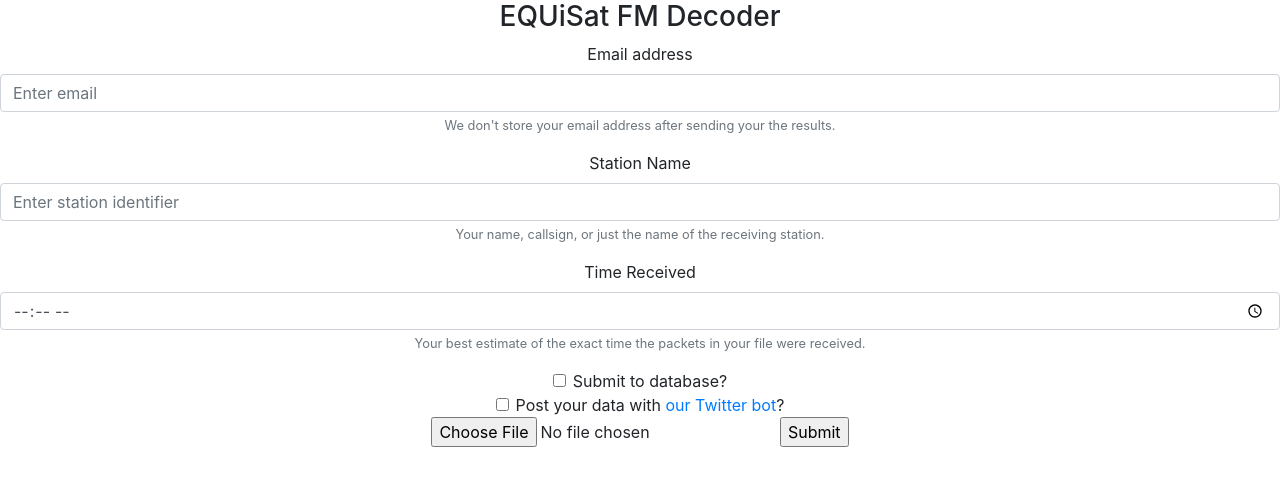
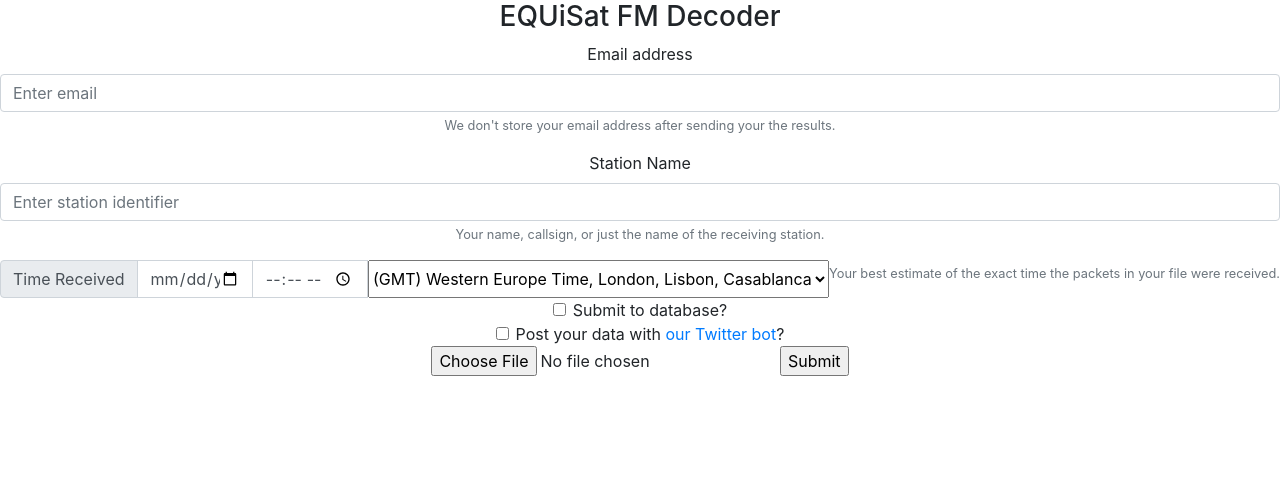
Before and after one commit to BrownSpaceEngineering/equisat-decode-server, a Flask app: page / in a window 1280 px wide. Shown: the top 486 px of the page. Run offline with Flask 2, Linux system fonts and the light colour scheme; parts of the project's set-up code (start-up, migrations or seed data) failed here and were passed over; some libraries are stand-ins or nearby versions.

Commit message:
Add rx_time handling and validation, hook up API

```diff
--- a/equisat_fm_demod.py
+++ b/equisat_fm_demod.py
@@ -4,7 +4,7 @@
 # GNU Radio Python Flow Graph
 # Title: Equisat Fm Demod
 # Description: This flowgraph generates the flowgraph used in decode.py
-# Generated: Sat Dec 29 17:09:39 2018
+# Generated: Sun Dec 30 16:07:39 2018
 ##################################################
 
 
--- a/server.py
+++ b/server.py
@@ -6,6 +6,10 @@
 import yaml
 import os
 import yagmail
+from yagmail import validate
+from yagmail.error import YagInvalidEmailAddress
+import datetime
+import logging
 
 import config
 from decoder import DecoderQueue
@@ -22,6 +26,10 @@
 decoder = DecoderQueue()
 # limit upload file size
 app.config['MAX_CONTENT_LENGTH'] = (1.1*MAX_WAVFILE_SIZE_B) * 1024 * 1024
+# # config logging to console
+# console = logging.StreamHandler()
+# console.setLevel(logging.DEBUG)
+# app.logger.addHandler(console)
 
 # setup email
 if hasattr(config, "gmail_user") and hasattr(config, "gmail_user"):
@@ -36,11 +44,29 @@
 
 @app.route('/upload', methods=["POST", "GET"])
 def upload_form():
+    # convert RX time fields into datetime
+    # parse in as local time
+    rx_time = datetime.datetime.strptime(request.form["rx_time_date"] + " " + request.form["rx_time_time"], "%Y-%m-%d %H:%M")
+    # then convert to UTC time using entered timezone
+    rx_time_timezone = request.form["rx_time_timezone"]
+    tz_hours = int(rx_time_timezone[:3])
+    tz_minutes = int(60*(float(rx_time_timezone[4:])/100.0))
+    rx_time = rx_time - datetime.timedelta(hours=tz_hours, minutes=tz_minutes)
+
+    # initial validation
+    try:
+        validate.validate_email_with_regex(request.form["email"])
+    except YagInvalidEmailAddress:
+        title = "Invalid email address"
+        message = "We send you the results of the decoding by email, so we'll need a valid email address. We don't store your address after sending you the results."
+        return render_template("decode_submit.html", title=title, message=message)
+
+    # wavfile validation
     wavfilename = save_wavfile()
     if wavfilename is None:
         title = "No WAV file provided or too large"
-        message = "Please make sure to upload a WAV file (.wav or .wave) smaller than %d MB for the server to decode" % MAX_WAVFILE_SIZE_B
-
+        message = "Please make sure to upload a WAV file (.wav or .wave) smaller than %d MB for the server to decode." \
+                  "Try shortening the audio duration using a program such as Audacity." % (MAX_WAVFILE_SIZE_B/1e6)
     else:
         # get metadata for filtering
         sample_rate, duration, _ = decoder.get_wav_info(wavfilename)
@@ -54,7 +80,7 @@
         else:
             decoder.submit(wavfilename, on_complete_decoding, args={
                 "email": request.form["email"],
-                "rx_time": request.form["rx_time"],
+                "rx_time": rx_time,
                 "station_name": request.form["station_name"],
                 "submit_to_db": request.form.has_key("submit_to_db") or request.form.has_key("post_publicly"), # submit to db is prereq
                 "post_publicly": request.form.has_key("post_publicly")
@@ -66,7 +92,6 @@
             else:
                 message += "Thank you for your interest in EQUiSat!"
 
-    # return done page
     return render_template("decode_submit.html", title=title, message=message)
 
 def save_wavfile():
@@ -105,31 +130,34 @@
     packet_published = False
     for packet in packets["corrected_packets"]:
         if len(packet["decode_errs"]) == 0:
-            rx_time = args["rx_time"] # TODO: convert to datetime
-            published = submit_packet(packet["raw"], packet["corrected"], args["post_publicly"], rx_time, args["station_name"], config.api_key)
+            published = submit_packet(packet["raw"], packet["corrected"], args["post_publicly"], args["rx_time"], args["station_name"], config.api_key)
             packet_published = packet_published or published
+        else:
+            print("parse errs")
+            app.logger.debug("Did not submit packet to DB due to decode errors: %s", packet["decode_errs"])
     return packet_published
 
 def submit_packet(raw, corrected, post_publicly, rx_time, station_name, api_key):
-    if len(station_name) == 0:
-        station_name = "[unknown]"
+    epoch = datetime.datetime(1970, 1, 1)
+    rx_time_posix = (rx_time - epoch).total_seconds()*1000 # ms since 1970
 
     jsn = {
         "raw": raw,
         "corrected": corrected,
         "station_name": station_name,
         "post_publicly": post_publicly,
-        "added": rx_time, # TODO: convert to what API needs
-        "secret": api_key
+        "source": "decoder.brownspace.org",
+        "rx_time": rx_time_posix,
+        "secret": api_key,
     }
 
     try:
         r = requests.post(PACKET_API_ROUTE, json=jsn)
         if r.status_code == 201:
-            print("Submitted duplicate packet from '%s' successfully" % self.station_name)
+            print("Submitted duplicate packet from '%s' successfully" % station_name)
             return True
         elif r.status_code == requests.codes.ok:
-            print("Submitted packet from '%s' successfully" % self.station_name)
+            print("Submitted packet from '%s' successfully" % station_name)
             return True
         else:
             print("[ERROR] couldn't submit packet (%d): %s" % (r.status_code, r.text))
@@ -180,7 +208,7 @@
 
 """ % (args["station_name"], cleaned_wavfilename, raw_packets_summary, corrected_packets_summary, extra_msg)
 
-    print(contents)
+    # print(contents)
 
     if yag is not None:
         yag.send(to=args["email"],
--- a/templates/index.html
+++ b/templates/index.html
@@ -27,10 +27,57 @@
                 <input type="text" name="station_name" class="form-control" id="station_name1" aria-describedby="stationNameHelp" placeholder="Enter station identifier">
                 <small id="stationNameHelp" class="form-text text-muted">Your name, callsign, or just the name of the receiving station.</small>
             </div>
-             <div class="form-group">
-                <label for="rx_time1">Time Received</label>
-                <input type="time" name="rx_time" class="form-control" id="rx_time1" aria-describedby="receiveTimeHelp" placeholder="Enter station identifier">
-                <small id="receiveTimeHelp" class="form-text text-muted">Your best estimate of the exact time the packets in your file were received.</small>
+
+            <div class="input-group">
+              <div class="input-group-prepend">
+                <span class="input-group-text">Time Received</span>
+              </div>
+              <input type="date" name="rx_time_date" aria-label="Date" class="form-control" aria-describedby="receiveTimeHelp">
+              <input type="time" name="rx_time_time" aria-label="Time" class="form-control">
+                <!--from https://gist.github.com/nodesocket/3919205-->
+              <select name="rx_time_timezone">
+                <option value="-12:00">(GMT -12:00) Eniwetok, Kwajalein</option>
+                <option value="-11:00">(GMT -11:00) Midway Island, Samoa</option>
+                <option value="-10:00">(GMT -10:00) Hawaii</option>
+                <option value="-09:50">(GMT -9:30) Taiohae</option>
+                <option value="-09:00">(GMT -9:00) Alaska</option>
+                <option value="-08:00">(GMT -8:00) Pacific Time (US &amp; Canada)</option>
+                <option value="-07:00">(GMT -7:00) Mountain Time (US &amp; Canada)</option>
+                <option value="-06:00">(GMT -6:00) Central Time (US &amp; Canada), Mexico City</option>
+                <option value="-05:00">(GMT -5:00) Eastern Time (US &amp; Canada), Bogota, Lima</option>
+                <option value="-04:50">(GMT -4:30) Caracas</option>
+                <option value="-04:00">(GMT -4:00) Atlantic Time (Canada), Caracas, La Paz</option>
+                <option value="-03:50">(GMT -3:30) Newfoundland</option>
+                <option value="-03:00">(GMT -3:00) Brazil, Buenos Aires, Georgetown</option>
+                <option value="-02:00">(GMT -2:00) Mid-Atlantic</option>
+                <option value="-01:00">(GMT -1:00) Azores, Cape Verde Islands</option>
+                <option value="+00:00" selected="selected">(GMT) Western Europe Time, London, Lisbon, Casablanca</option>
+                <option value="+01:00">(GMT +1:00) Brussels, Copenhagen, Madrid, Paris</option>
+                <option value="+02:00">(GMT +2:00) Kaliningrad, South Africa</option>
+                <option value="+03:00">(GMT +3:00) Baghdad, Riyadh, Moscow, St. Petersburg</option>
+                <option value="+03:50">(GMT +3:30) Tehran</option>
+                <option value="+04:00">(GMT +4:00) Abu Dhabi, Muscat, Baku, Tbilisi</option>
+                <option value="+04:50">(GMT +4:30) Kabul</option>
+                <option value="+05:00">(GMT +5:00) Ekaterinburg, Islamabad, Karachi, Tashkent</option>
+                <option value="+05:50">(GMT +5:30) Bombay, Calcutta, Madras, New Delhi</option>
+                <option value="+05:75">(GMT +5:45) Kathmandu, Pokhara</option>
+                <option value="+06:00">(GMT +6:00) Almaty, Dhaka, Colombo</option>
+                <option value="+06:50">(GMT +6:30) Yangon, Mandalay</option>
+                <option value="+07:00">(GMT +7:00) Bangkok, Hanoi, Jakarta</option>
+                <option value="+08:00">(GMT +8:00) Beijing, Perth, Singapore, Hong Kong</option>
+                <option value="+08:75">(GMT +8:45) Eucla</option>
+                <option value="+09:00">(GMT +9:00) Tokyo, Seoul, Osaka, Sapporo, Yakutsk</option>
+                <option value="+09:50">(GMT +9:30) Adelaide, Darwin</option>
+                <option value="+10:00">(GMT +10:00) Eastern Australia, Guam, Vladivostok</option>
+                <option value="+10:50">(GMT +10:30) Lord Howe Island</option>
+                <option value="+11:00">(GMT +11:00) Magadan, Solomon Islands, New Caledonia</option>
+                <option value="+11:50">(GMT +11:30) Norfolk Island</option>
+                <option value="+12:00">(GMT +12:00) Auckland, Wellington, Fiji, Kamchatka</option>
+                <option value="+12:75">(GMT +12:45) Chatham Islands</option>
+                <option value="+13:00">(GMT +13:00) Apia, Nukualofa</option>
+                <option value="+14:00">(GMT +14:00) Line Islands, Tokelau</option>
+              </select>
+              <small id="receiveTimeHelp" class="form-text text-muted">Your best estimate of the exact time the packets in your file were received.</small>
             </div>
             <div class="form-check">
               <input class="form-check-input" type="checkbox" value="" id="submit_to_db" name="submit_to_db">
```
